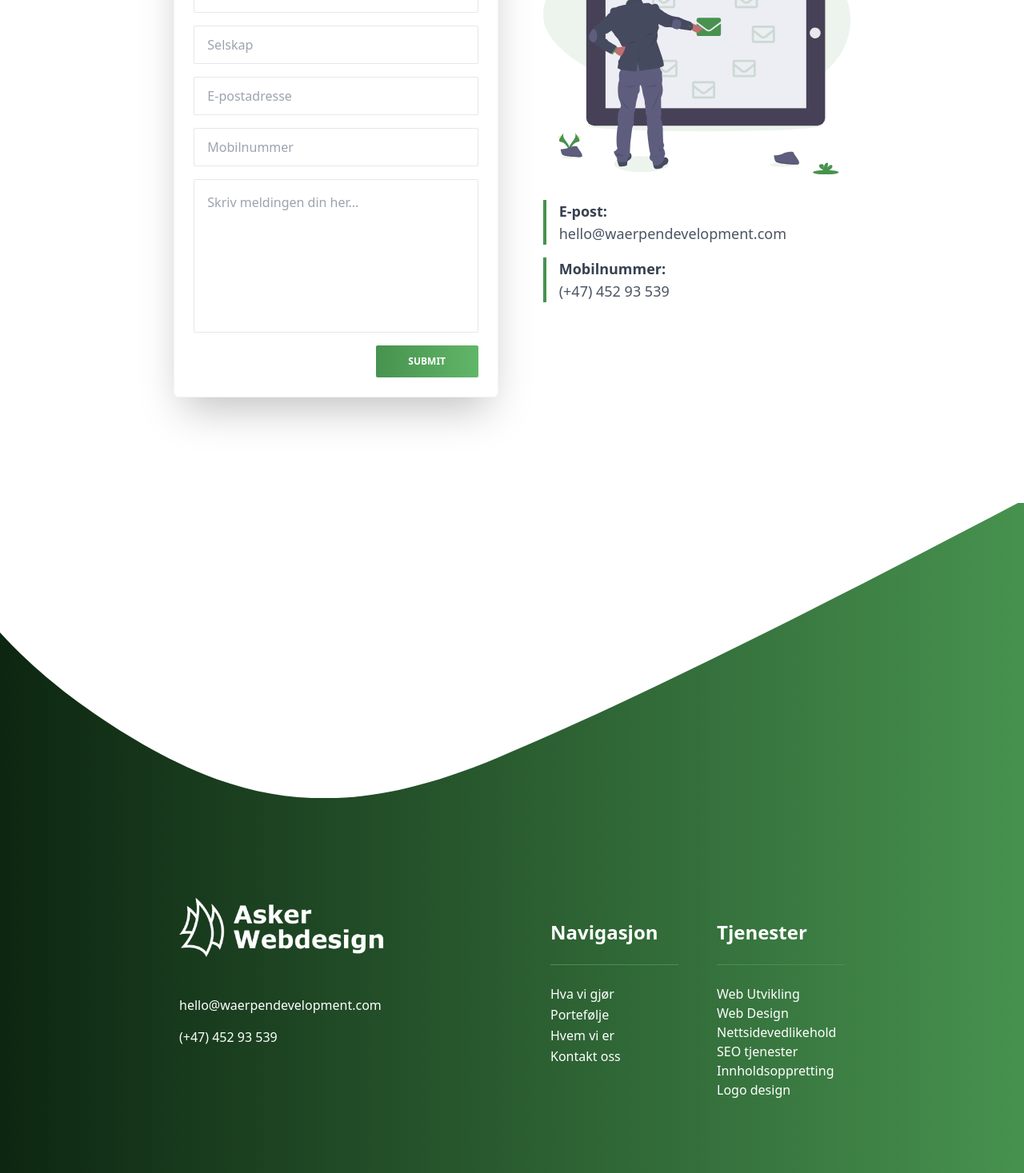
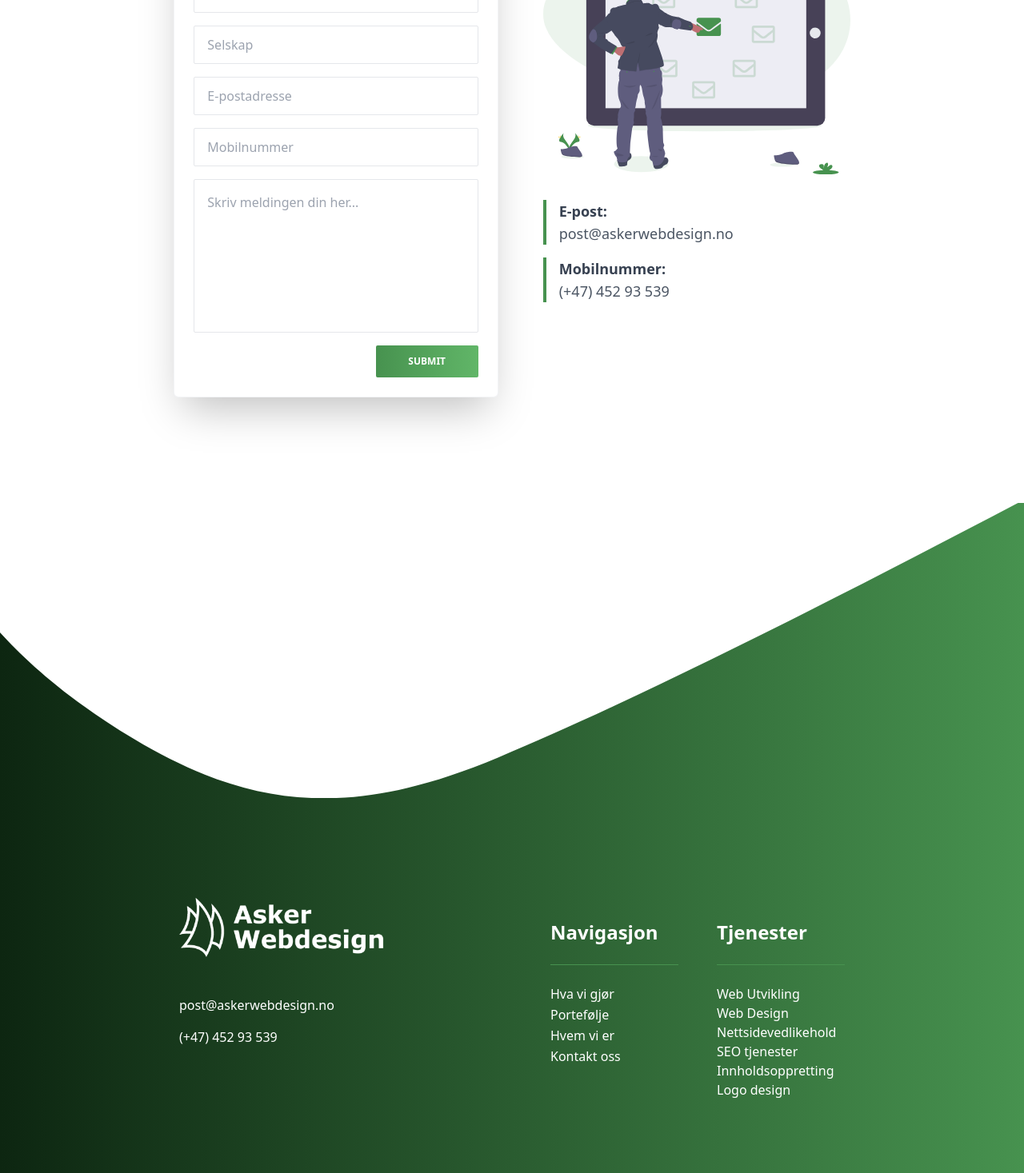
Before and after one commit to NikolaiWaerpen/asker-webdesign, a Next.js app: page / in a window 1280 px wide. Shown: the part 5468-6935 px from the top of the page at 80% size. Built offline with nearby package versions, Linux system fonts and the light colour scheme.

Commit message:
switch email to post@askerwebdesign.no

```diff
--- a/src/components/sections/ContactUs/index.tsx
+++ b/src/components/sections/ContactUs/index.tsx
@@ -47,7 +47,7 @@ export default function ContactUs() {
               <h2 className="font-extrabold text-gray-700">E-post:</h2>
               <h3 className="text-gray-600">
                 <a href={MAIL_TO} className="hover-underline-effect">
-                  hello@waerpendevelopment.com
+                  post@askerwebdesign.no
                 </a>
               </h3>
             </div>
@@ -144,7 +144,7 @@ export default function ContactUs() {
             <h2 className="font-extrabold text-gray-700">E-post:</h2>
             <h3 className="text-gray-600">
               <a href={MAIL_TO} className="hover-underline-effect">
-                hello@waerpendevelopment.com
+                post@askerwebdesign.no
               </a>
             </h3>
           </div>
--- a/src/components/sections/Footer/index.tsx
+++ b/src/components/sections/Footer/index.tsx
@@ -41,7 +41,7 @@ export default function Footer() {
           </Link>
           <div className="text-white text-md space-y-4">
             <a href={MAIL_TO} className="hover-underline-effect">
-              hello@waerpendevelopment.com
+              post@askerwebdesign.no
             </a>
             <h5>(+47) 452 93 539</h5>
           </div>
--- a/src/data/consts.ts
+++ b/src/data/consts.ts
@@ -1,5 +1,5 @@
 export const MAIL_TO =
-  "mailto:hello@waerpendevelopment.com?subject=Start en uforpliktende samtale!";
+  "mailto:post@askerwebdesign.no?subject=Start en uforpliktende samtale!";
 
 export const TRACKING_ID = " UA-194250269-1";
 
```
